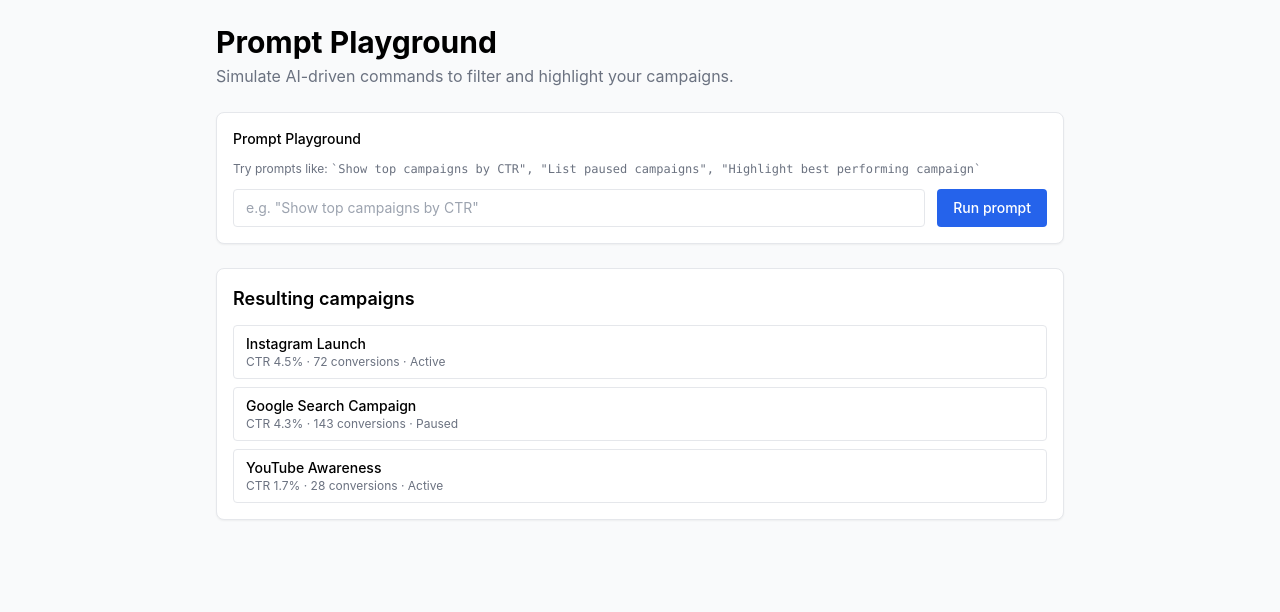
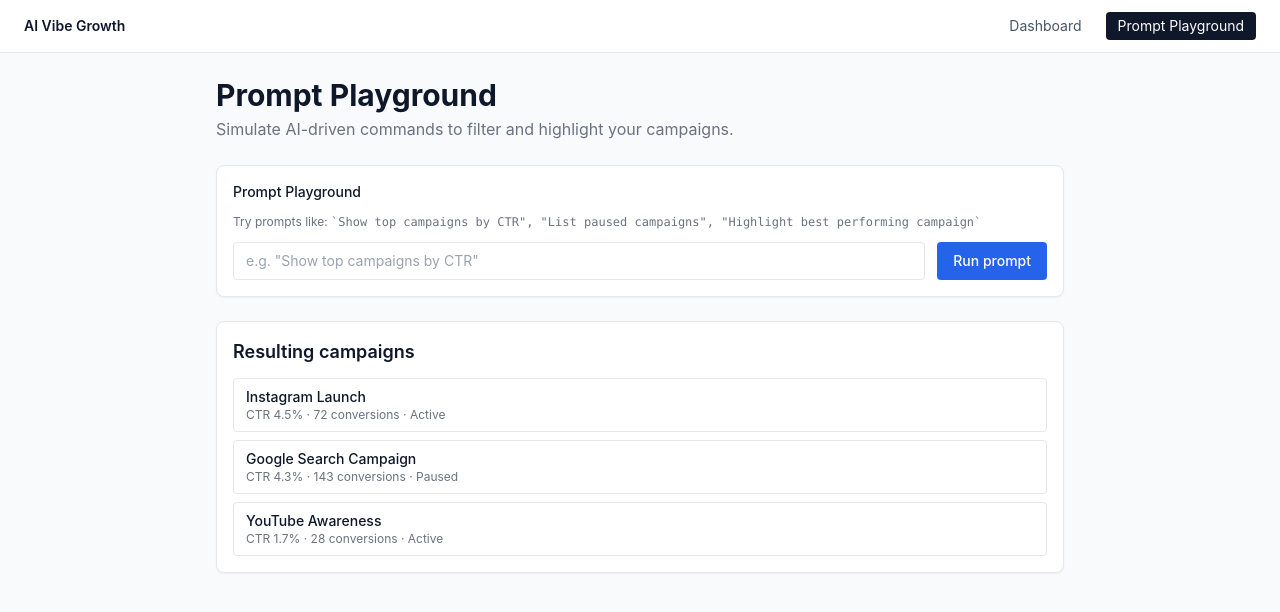
Before and after one commit to vini1237777/ai-vibe-dashboard, a Next.js app: page /playground in a window 1280 px wide. Shown: the top 612 px of the page. Built offline with nearby package versions, Linux system fonts and the light colour scheme.

Commit message:
feat: add top navigation for dashboard and prompt playground

```diff
--- a/src/app/layout.tsx
+++ b/src/app/layout.tsx
@@ -1,5 +1,6 @@
 import type { Metadata } from "next";
 import "./globals.css";
+import AppNav from "../components/AppNav";
 
 export const metadata: Metadata = {
   title: "AI Vibe Dashboard",
@@ -13,7 +14,12 @@ export default function RootLayout({
 }) {
   return (
     <html lang="en">
-      <body>{children}</body>
+      <body className="bg-slate-50 text-slate-900">
+        <div className="min-h-screen flex flex-col">
+          <AppNav />
+          <main className="flex-1">{children}</main>
+        </div>
+      </body>
     </html>
   );
 }
--- /dev/null
+++ b/src/components/AppNav.tsx
@@ -0,0 +1,42 @@
+"use client";
+
+import Link from "next/link";
+import { usePathname } from "next/navigation";
+
+const links = [
+  { href: "/dashboard", label: "Dashboard" },
+  { href: "/playground", label: "Prompt Playground" },
+];
+
+export default function AppNav() {
+  const pathname = usePathname();
+
+  return (
+    <header className="border-b bg-white">
+      <nav className="mx-auto flex max-w-7xl items-center justify-between px-6 py-3">
+        <Link href="/dashboard" className="text-sm font-semibold">
+          AI Vibe Growth
+        </Link>
+
+        <div className="flex gap-3 text-sm">
+          {links.map((link) => {
+            const isActive = pathname.startsWith(link.href);
+            return (
+              <Link
+                key={link.href}
+                href={link.href}
+                className={`rounded px-3 py-1 ${
+                  isActive
+                    ? "bg-slate-900 text-white"
+                    : "text-slate-600 hover:bg-slate-100"
+                }`}
+              >
+                {link.label}
+              </Link>
+            );
+          })}
+        </div>
+      </nav>
+    </header>
+  );
+}
```
